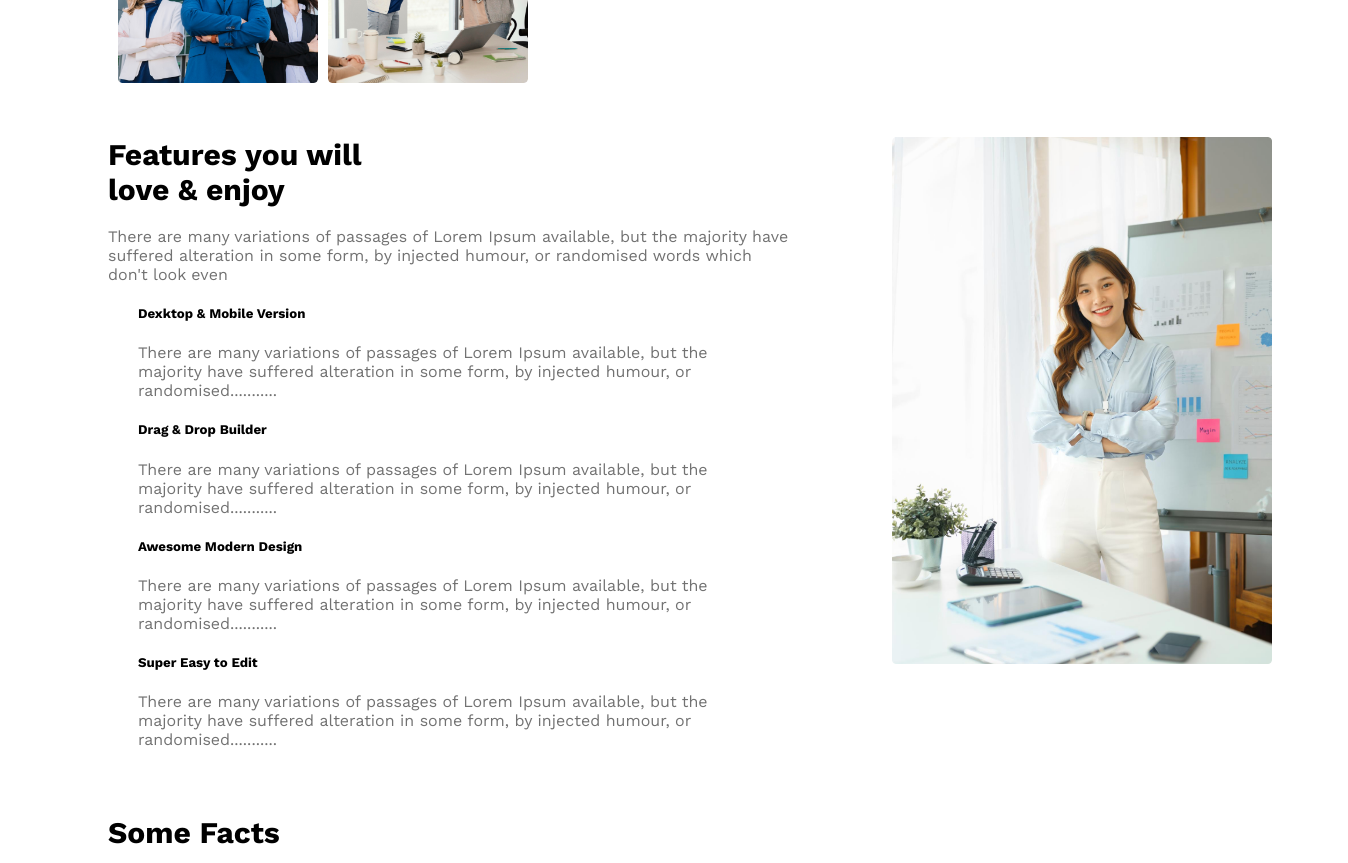
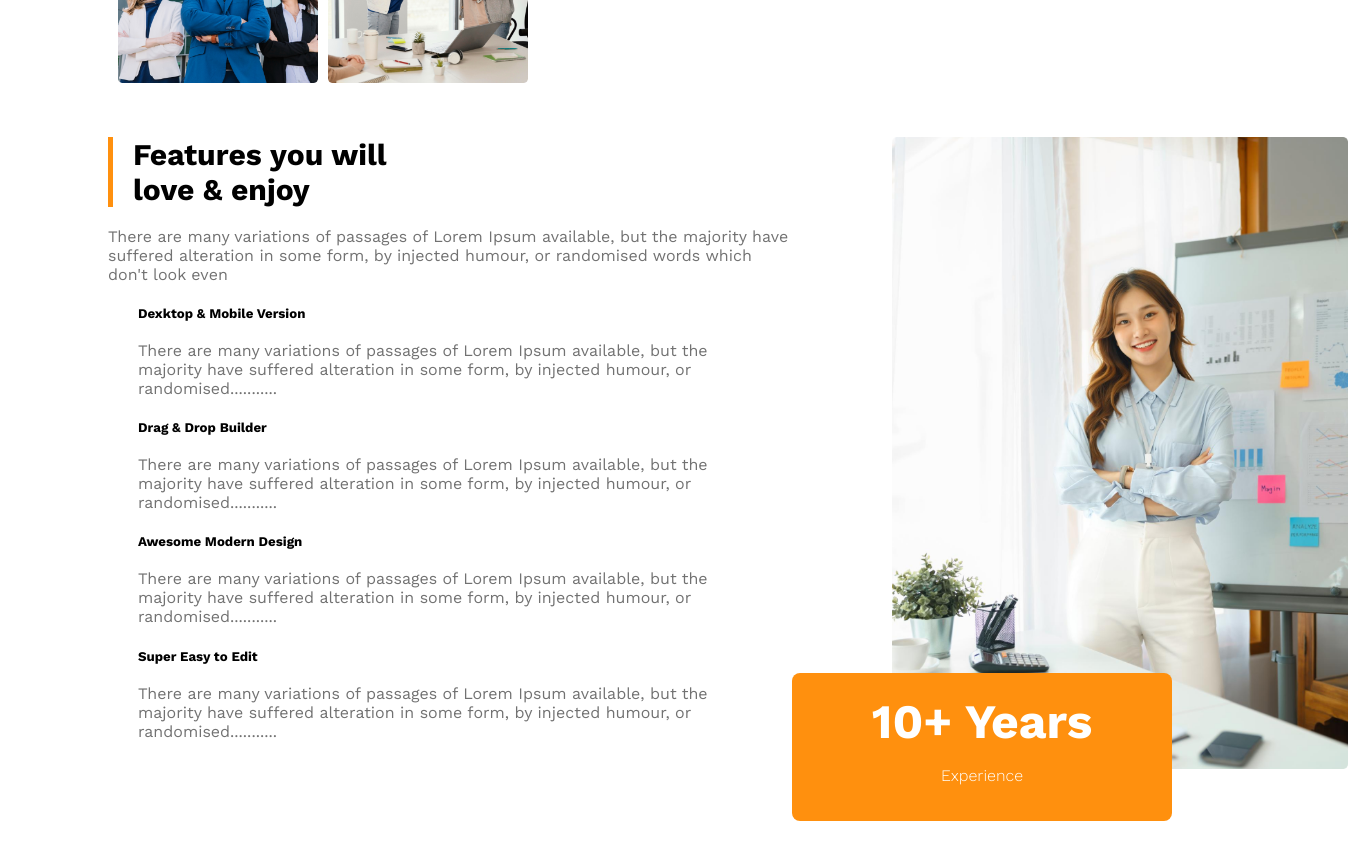
Before and after one commit to rajon777/g3-architects-website, a plain HTML site: page index.html in a window 1280 px wide. Shown: the part 1200-2063 px from the top of the page, 1348 px wide, since content can reach past the window. Drawn offline with nearby package versions, Linux system fonts and the light colour scheme.

Commit message:
added footer section

```diff
--- a/index.html
+++ b/index.html
@@ -89,7 +89,12 @@
                     </div>
             <div class="Experience-img">
                 <img src="./images/architect.png" alt="">
+                <div class="ten-years-badge">
+                    <h2>10+ Years</h2>
+                    <p>Experience</p>
+                </div>
             </div>
+
 
         </section>
         <section class="facts">
@@ -135,7 +140,9 @@
             </section>
 
     </main>
-    <footer></footer>
+    <footer class="footer">
+        <p>All rights reserved copyright@2023 startup landing page design</p>
+    </footer>
 
 </body>
 </html>
--- a/style.css
+++ b/style.css
@@ -120,13 +120,43 @@ main{
     margin-left: 30px;
     margin-right: 30px;
 }
-.M-E{}
-.description{}
-.Experience-img{}
+.M-E{
+    margin-bottom: 20px;
+}
+.description{
+}
+.Experience-section .Experience-header{
+    border-left: 5px solid #FF900E;
+    padding-left: 20px;
+}
+.Experience-img{
+
+}
 .Experience-img img{
-    width: 100%;
+    width: 120%;
+
     margin-left: 100px;
+
     /* margin-left: 100px; */
+}
+.ten-years-badge{
+    background: #FF900E;
+    border-radius: 8px;
+    color: #FFF;
+    font-weight: 342;
+    padding: 20px;
+    text-align: center;
+    position: relative;
+    bottom: 100px;
+
+}
+
+.ten-years-badge h2{
+    font-size: 3rem;
+    margin: 0;
+}
+.ten-years-badge p{
+    font-size: 1rem;
 }
 /*facts section css*/
 .facts{
@@ -181,6 +211,13 @@ main{
 .sponsors-img-container img{
     width: 164px;
 }
+.footer{
+    background:  rgb(225, 144, 14, 0.10);
+    padding: 20px ;
+    margin: 100px 0px;
+    text-align: center;
+    color: #727272;
+}
 
 
 
@@ -196,6 +233,9 @@ main{
         margin-left: 0;
         margin-right: 0;
         margin-bottom: 20px;
+    }
+    .ten-years-badge{
+        padding: 10px;
     }
     .My-Experience{
         margin-left: 0px;
```
